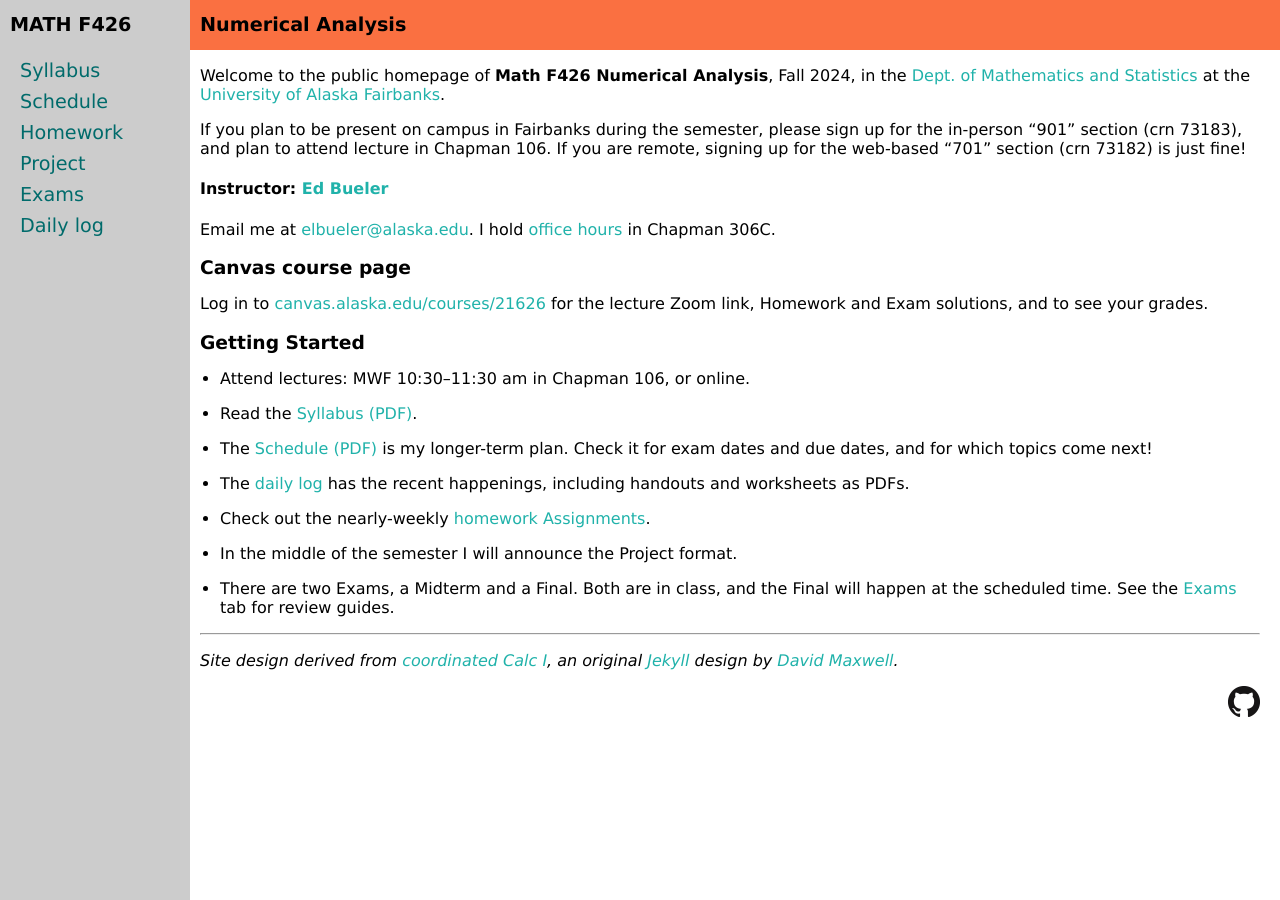
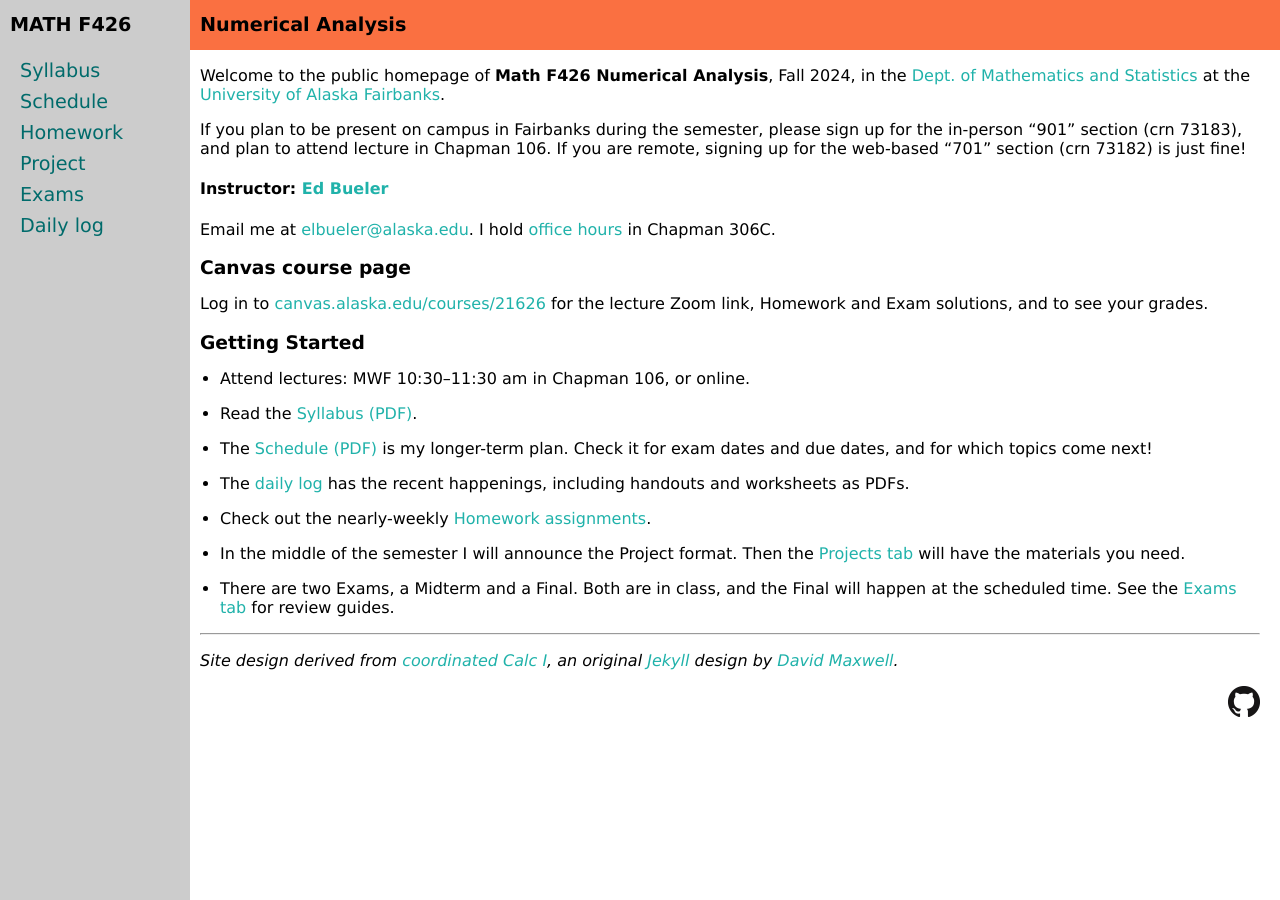
Before and after one commit to bueler/numerical, a Jekyll site: the page built from index.md, in a window 1280 px wide. Built offline with Jekyll 4.4.1, drawn with Linux system fonts in a browser that asks for light colours.

Commit message:
minor front page

```diff
--- a/index.md
+++ b/index.md
@@ -25,11 +25,11 @@ Log in to [canvas.alaska.edu/courses/21626](https://canvas.alaska.edu/courses/21
 
 * The [daily log](daily) has the recent happenings, including handouts and worksheets as PDFs.
 
-* Check out the nearly-weekly [homework Assignments](homework).
+* Check out the nearly-weekly [Homework assignments](homework).
 
-* In the middle of the semester I will announce the Project format.
+* In the middle of the semester I will announce the Project format.  Then the [Projects tab](project) will have the materials you need.
 
-* There are two Exams, a Midterm and a Final.  Both are in class, and the Final will happen at the scheduled time.  See the [Exams](exams) tab for review guides.
+* There are two Exams, a Midterm and a Final.  Both are in class, and the Final will happen at the scheduled time.  See the [Exams tab](exams) for review guides.
 
 ---
 _Site design derived from [coordinated Calc I](https://uaf-math251.github.io/), an original [Jekyll](https://jekyllrb.com/) design by [David Maxwell](https://damaxwell.github.io/)._
```
